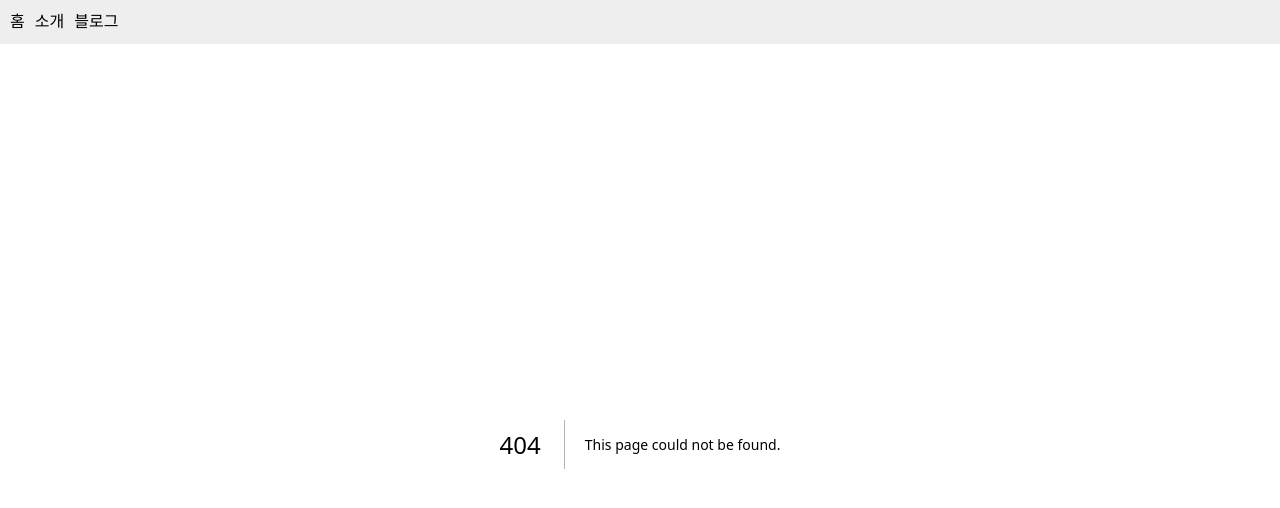
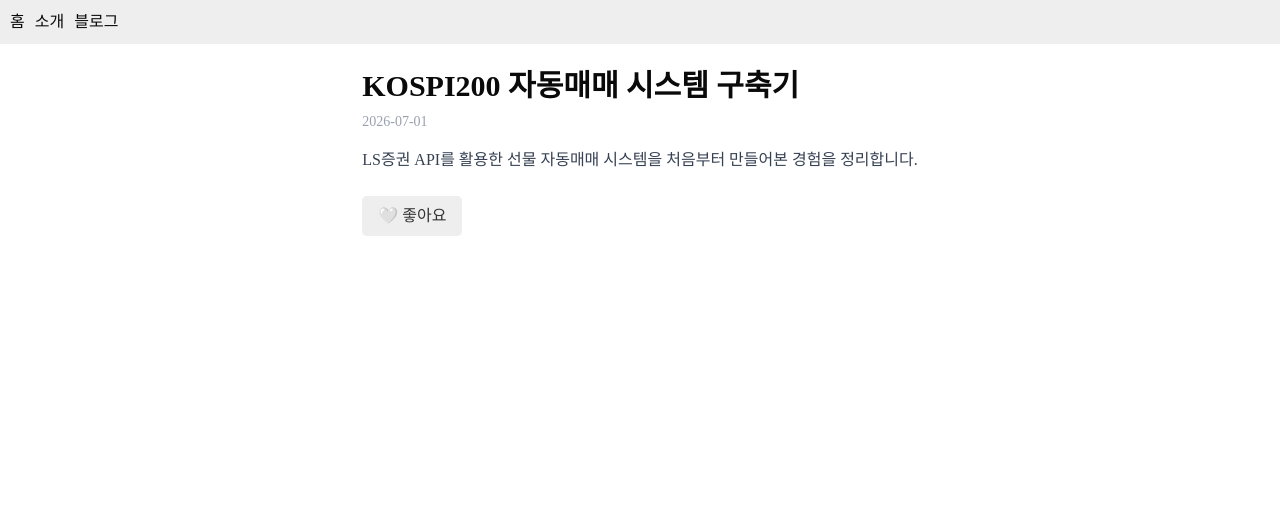
Before and after one commit to runny72/blog-practice, a Next.js app: page /blog/1 in a window 1280 px wide. Before the commit this address had no page. Shown: the top 508 px of the page. Built offline with nearby package versions, Linux system fonts and the light colour scheme.

Commit message:
동적 라우팅으로 블로그 상세 페이지 구현

```diff
--- /dev/null
+++ b/src/app/blog/[id]/page.tsx
@@ -0,0 +1,27 @@
+import LikeButton from '../../components/LikeButton';
+import { Post } from '../../../types/post';
+import postsData from '../../../data/posts.json';
+
+const posts: Post[] = postsData;
+
+export default async function PostDetailPage({
+  params,
+}: {
+  params: Promise<{ id: string }>;
+}) {
+  const { id } = await params;
+  const post = posts.find((p) => p.id === Number(id));
+
+  if (!post) {
+    return <div className="p-6">글을 찾을 수 없습니다.</div>;
+  }
+
+  return (
+    <div className="max-w-2xl mx-auto p-6">
+      <h1 className="text-3xl font-bold mb-2">{post.title}</h1>
+      <p className="text-sm text-gray-400 mb-4">{post.date}</p>
+      <p className="text-gray-700 mb-6">{post.content}</p>
+      <LikeButton />
+    </div>
+  );
+}
--- a/src/app/blog/page.tsx
+++ b/src/app/blog/page.tsx
@@ -1,7 +1,7 @@
-import LikeButton from '../components/LikeButton';
 import { Post } from '../../types/post';
 import { Card, CardHeader, CardTitle, CardContent } from '@/components/ui/card';
 import postsData from '../../data/posts.json';
+import Link from 'next/link';
 
 const posts: Post[] = postsData;
 
@@ -10,7 +10,8 @@ export default function BlogPage() {
     <div className="max-w-2xl mx-auto p-6">
       <h1 className="text-3xl font-bold mb-6">블로그</h1>
       {posts.map((post) => (
-        <Card key={post.id} className="mb-4">
+        <Link href={`/blog/${post.id}`} key={post.id}>
+          <Card className="mb-4 hover:shadow-md transition cursor-pointer">
             <CardHeader>
               <CardTitle>{post.title}</CardTitle>
               <p className="text-sm text-gray-400">{post.date}</p>
@@ -19,8 +20,8 @@ export default function BlogPage() {
               <p className="text-gray-700">{post.content}</p>
             </CardContent>
           </Card>
+        </Link>
       ))}
-      <LikeButton />
     </div>
   );
 }
```
Lines whose indentation alone changed are shown as unchanged.
